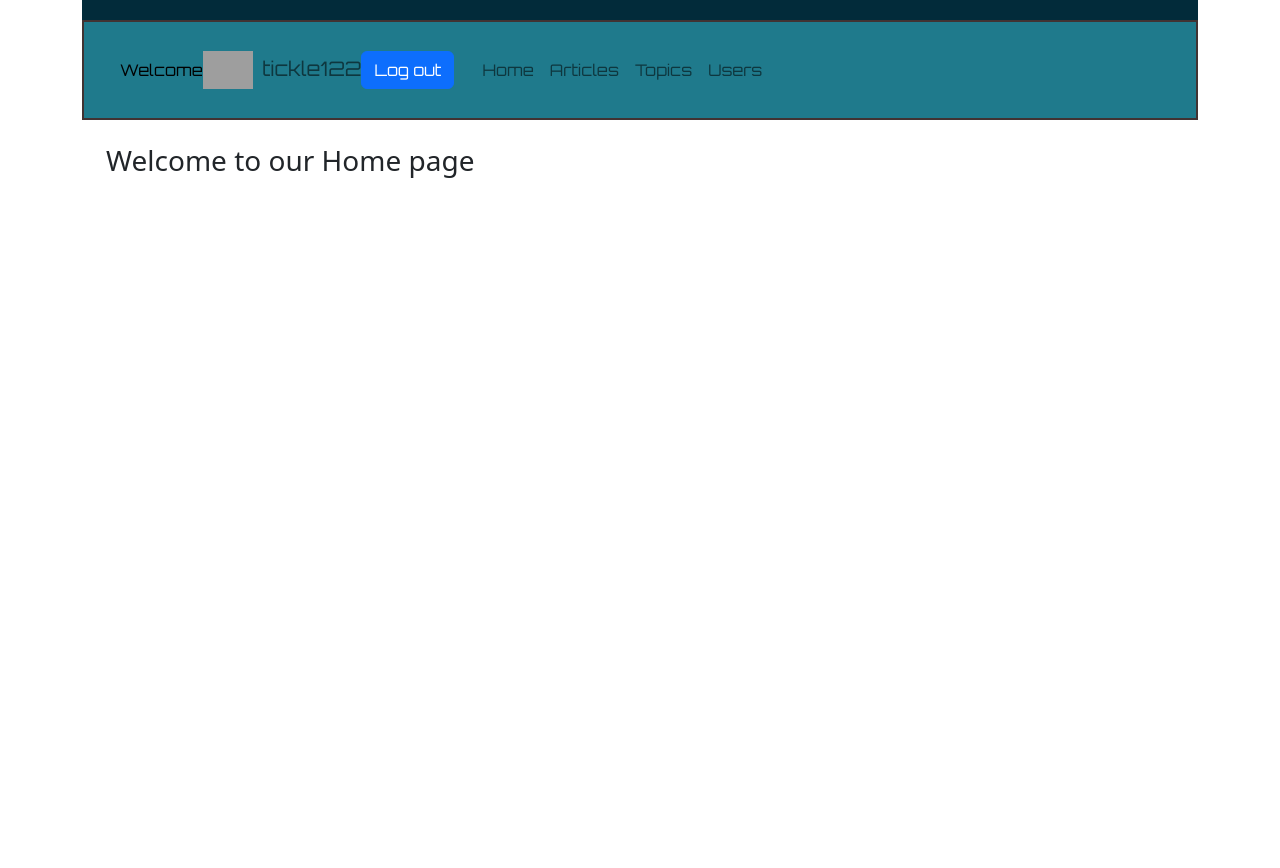
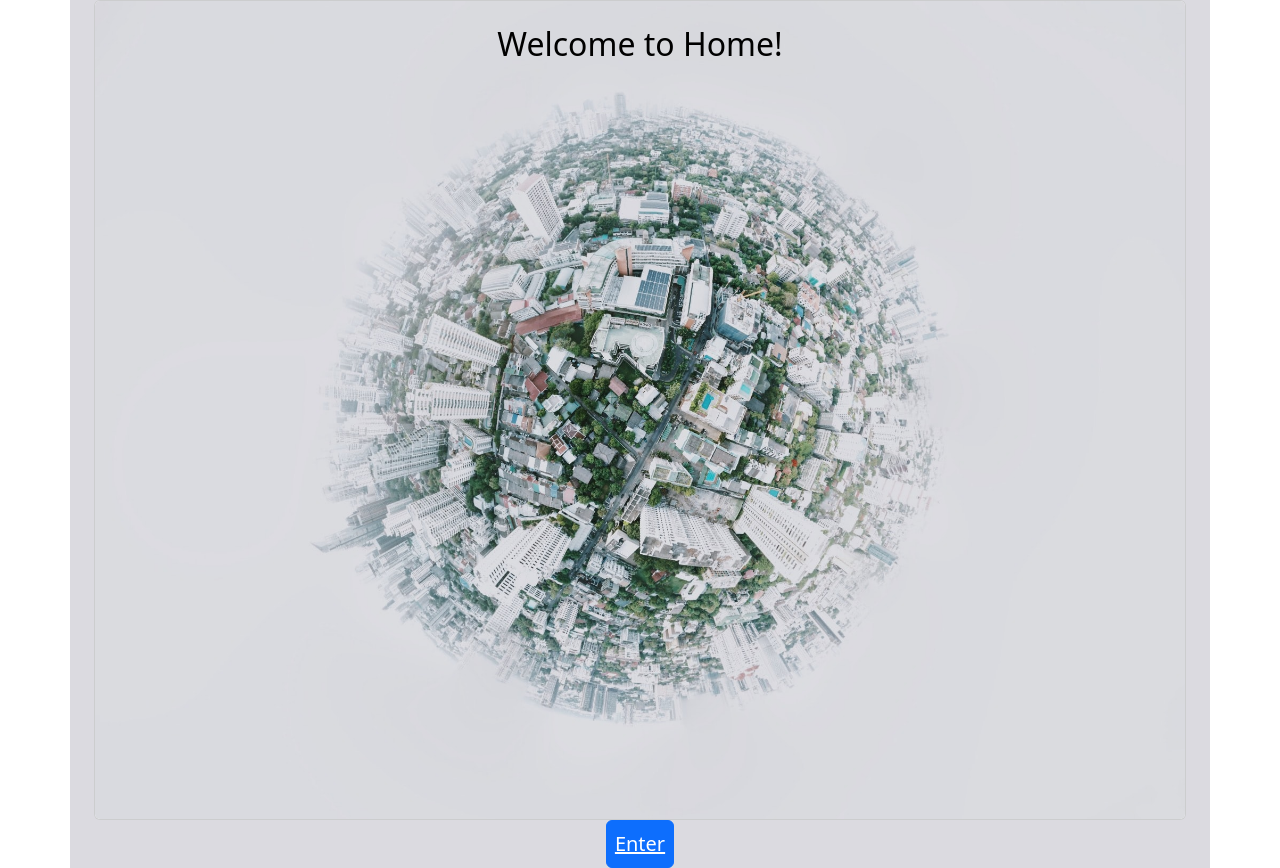
Before and after one commit to goldfishdolphin/FE-NC-NEWS-APP, a React (Create React App) app: page / in a window 1280 px wide. Shown: the part 260-1128 px from the top of the page. Before the commit the page ends 800 px from the top, so only its background shows below. Built offline with nearby package versions, Linux system fonts and the light colour scheme; grey boxes are pictures that could not be loaded.

Commit message:
style home page

```diff
--- a/src/App.css
+++ b/src/App.css
@@ -1,5 +1,9 @@
 body {
-  background-color: #e1e5f2
+  background-color: #DBDAE0
+}
+App{
+  background-color: #DBDAE0;
+  min-height: 100vh;
 }
 ul {
   list-style: none;
--- a/src/App.js
+++ b/src/App.js
@@ -19,7 +19,7 @@ function App() {
   const value = useContext(UserContext);
   return (
     <BrowserRouter>
-      <Container className="App">
+      <Container className="App " style={{ 'background-color': '#DBDAE0', "min-height": "100vh" }}>
         <Header />
         <Routes>
           <Route path='/' element={<Home />}>  </Route>
--- a/src/Components/AllArticles.jsx
+++ b/src/Components/AllArticles.jsx
@@ -5,6 +5,9 @@ import { getArticles } from "../Utils/api";
 import moment from 'moment';
 import Sortby from "./Sortby";
 import { useSearchParams } from "react-router-dom";
+import Card from 'react-bootstrap/Card';
+import Col from 'react-bootstrap/Col';
+import Row from 'react-bootstrap/Row';
 
 const AllArticles = () => {
     const { topic } = useParams();
--- a/src/Components/Header.jsx
+++ b/src/Components/Header.jsx
@@ -10,12 +10,9 @@ const Header = () => {
             <header className="Header p-2 mt-4" >
 
                 <Link to='/' className='Header_Link'>
-
-
                     <h1 class="fa-solid fa-beat">NC NEWS</h1>
                 </Link>
-                <br />
-                <br />
+
             </header>
             <NavBar />
         </div>
--- a/src/Pages/Home.jsx
+++ b/src/Pages/Home.jsx
@@ -1,11 +1,29 @@
 import React from "react";
+import { Link } from "react-router-dom";
+import Container from 'react-bootstrap/Container';
+import Card from 'react-bootstrap/Card';
+import News from "./News.jpg";
+import { Button } from "react-bootstrap";
 
 const Home = () => {
     return (
-        <div className='home'>
-            <h3 className="m-4"> Welcome to our Home page</h3>
+        <Container className='' >
+            <Card className="bg-light text-black ">
+                <Card.Img src={News} alt="Card image" className="" style={{ height: "100%", width: "100% " }} />
+                <Card.ImgOverlay>
+                    <Card.Title className="p-2 text-center" style={{ fontSize: 32, }}>Welcome to Home!</Card.Title>
+                </Card.ImgOverlay>
+            </Card>
+            <Container className="text-center ">
+                <Button className='p-2' variant="primary" style={{ fontSize: 20, textAlign: 'center' }} >
+                    <Link className="text-center text-white" to={'/articles'}>
+                        Enter
+                    </Link>
+                </Button>
+            </Container>
 
-        </div>
+
+        </Container >
     );
 };
 
```
Also changed, not shown: src/Pages/News.jpg (added).
